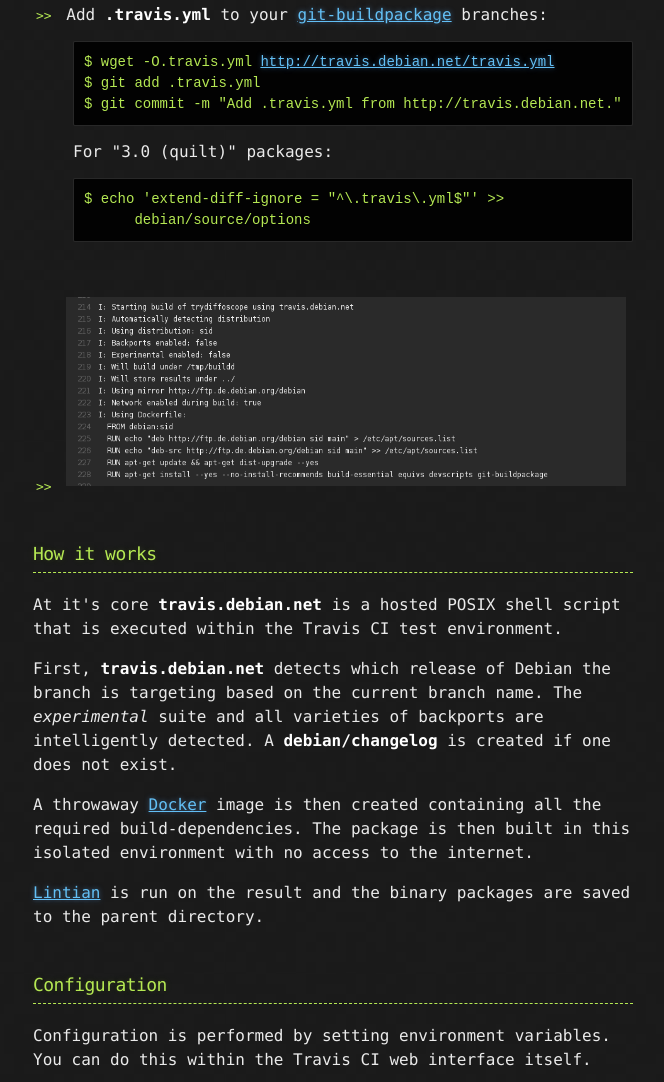
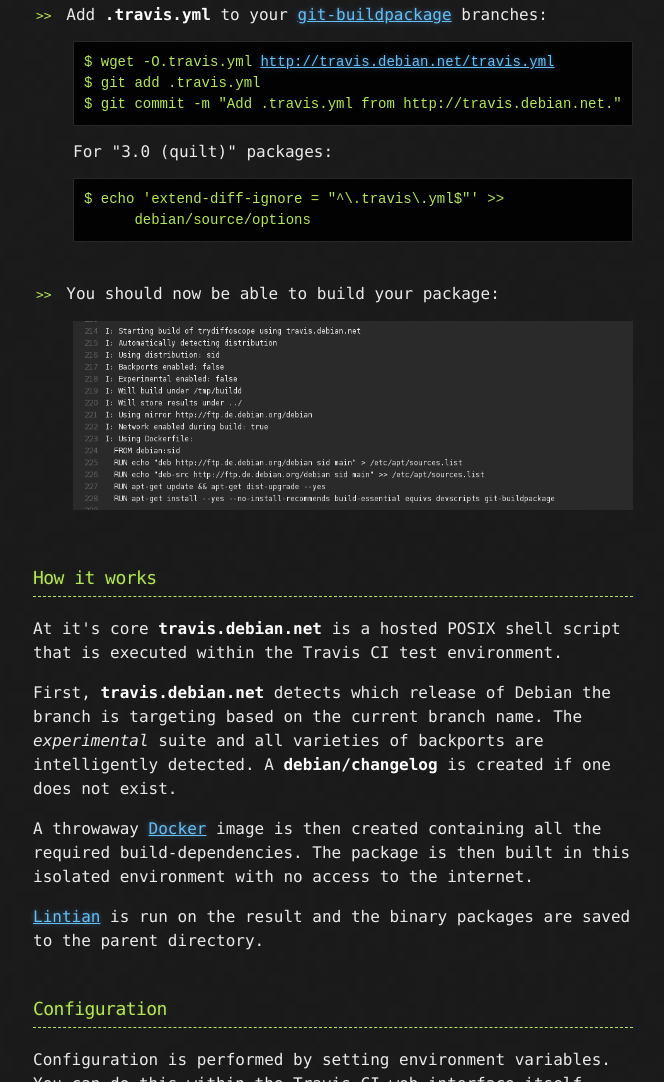
Before and after one commit to lamby/travis.debian.net, a plain HTML site: page index.html in a window 1280 px wide. Shown: the part 1155-2237 px from the top of the page, without its empty margins (307-971 px from the left). Drawn offline with Linux system fonts and the light colour scheme.

Commit message:
Add description of the log PNG.

```diff
--- a/index.html
+++ b/index.html
@@ -76,7 +76,8 @@
         <pre>$ echo 'extend-diff-ignore = "^\.travis\.yml$"' &gt;&gt; <br>      debian/source/options</pre>
       </li>
       <li>
-        <img src="media/images/log.png">
+        You should now be able to build your package:
+        <br><img src="media/images/log.png">
       </li>
     </ol>
 
```
